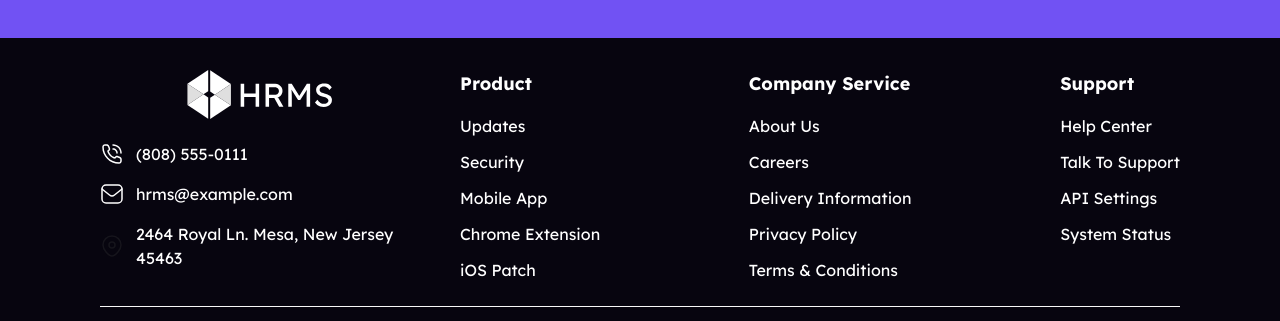
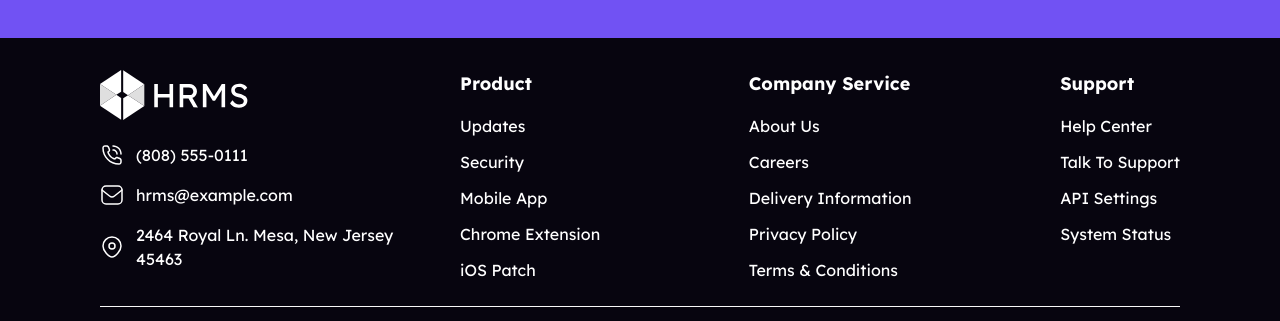
Before and after one commit to umidjonvokhidov/hrms, a Next.js app in the folder apps/web/: page / in a window 1280 px wide. Shown: the part 8027-8348 px from the top of the page. Built offline with nearby package versions, Linux system fonts and the light colour scheme.

Commit message:
fixed svg icons again

```diff
--- a/apps/web/components/Footer.tsx
+++ b/apps/web/components/Footer.tsx
@@ -17,23 +17,23 @@ const Footer = () => {
       <div className="bg-dark-500 w-full">
         <div className="w-full max-w-[1440px] flex flex-col py-6 px-4 mx-auto sm:px-6 md:px-10 lg:px-[100px] md:py-8 gap-y-6">
           <div className="w-full flex-col lg:flex-row gap-y-6 flex justify-between gap-x-10 items-start">
-            <div className="flex flex-col sm:flex-row lg:flex-col justify-between w-full lg:max-w-[320px] gap-y-5.5">
-              <FooterLogo className="shrink-0 w-auto h-[50px]" />
+            <div className="flex flex-col sm:flex-row lg:flex-col items-start w-full lg:max-w-[320px] gap-y-5.5">
+              <FooterLogo className="shrink-0 w-[148px] h-[51px]" />
               <div className="flex flex-col gap-y-4 lg:items-start">
                 <div className="flex items-center gap-x-3">
-                  <PhoneIcon className="shrink-0 size-6" />
+                  <PhoneIcon className="shrink-0 text-white size-6" />
                   <span className="text-white text-base font-normal">
                     (808) 555-0111
                   </span>
                 </div>
                 <div className="flex items-center gap-x-3">
-                  <EmailIcon className="shrink-0 size-6" />{" "}
+                  <EmailIcon className="shrink-0 text-white size-6" />{" "}
                   <span className="text-white text-base font-normal">
                     hrms@example.com
                   </span>
                 </div>
                 <div className="flex items-center gap-x-3">
-                  <LocationIcon className="shrink-0 size-6" />{" "}
+                  <LocationIcon className="shrink-0 text-white size-6" />{" "}
                   <span className="text-white text-base font-normal">
                     2464 Royal Ln. Mesa, New Jersey 45463
                   </span>
--- a/apps/web/components/Heading.tsx
+++ b/apps/web/components/Heading.tsx
@@ -48,7 +48,7 @@ const Heading = ({
           </h1>
         ) : (
           <h2 className="relative w-auto mx-auto text-3xl md:text-4xl lg:text-5xl text-dark-500 leading-tight text-center font-bold">
-            <TextDec className="shrink-0 w-auto h-auto absolute inline-flex scale-80 md:scale-90 lg:scale-100 -translate-y-6 -translate-x-7 md:-translate-y-6 md:-translate-x-6.5 lg:-translate-y-6.5 lg:-translate-x-6.5" />
+            <TextDec className="shrink-0 w-[38px] h-[39px] absolute inline-flex scale-80 md:scale-90 lg:scale-100 -translate-y-6 -translate-x-7 md:-translate-y-6 md:-translate-x-6.5 lg:-translate-y-6.5 lg:-translate-x-6.5" />
             {title}
           </h2>
         )}
```
